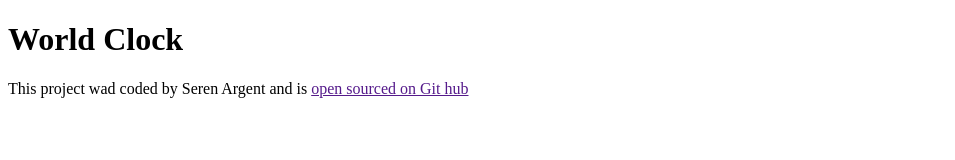
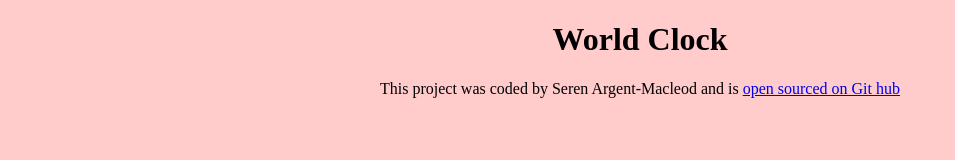
Before and after one commit to SArgentMac/World-Clock, a plain HTML site: page index.HTML in a window 1280 px wide. Shown: the whole page, without its empty margins (0-955 px from the left). Drawn offline with nearby package versions, Linux system fonts and the light colour scheme.

Commit message:
added background and links

```diff
--- a/index.HTML
+++ b/index.HTML
@@ -1,17 +1,18 @@
 <!DOCTYPE html>
 <html lang="en">
 <head>
+    <link rel="stylesheet" href="style.css">
     <meta charset="UTF-8">
     <meta name="viewport" content="width=device-width, initial-scale=1.0">
     <script src="https://cdnjs.cloudflare.com/ajax/libs/moment.js/2.29.4/moment.min.js"></script>
     <script src="https://cdnjs.cloudflare.com/ajax/libs/moment-timezone/0.5.37/moment-timezone-with-data-1970-2030.min.js"></script>
     <title>World Clock</title>
 </head>
-<body>
-
+<body></body>
     <h1>World Clock</h1>
-    <footer>This project wad coded by Seren Argent and is
-        <a href="" target="_blank">open sourced on Git hub</a>
+    <footer>This project was coded by Seren Argent-Macleod and is
+        <a href="https://github.com/SArgentMac" target="_blank">open sourced on Git hub</a>
     </footer>
+    <script src="index.js"></script>
 </body>
 </html>
--- a/style.css
+++ b/style.css
@@ -1,3 +1,8 @@
+body {background: #ffcbcb;}
+
 h1 {
     text-align: center;
 }
+footer {
+    text-align: center;
+}
```
Also changed, not shown: 1 other file.
